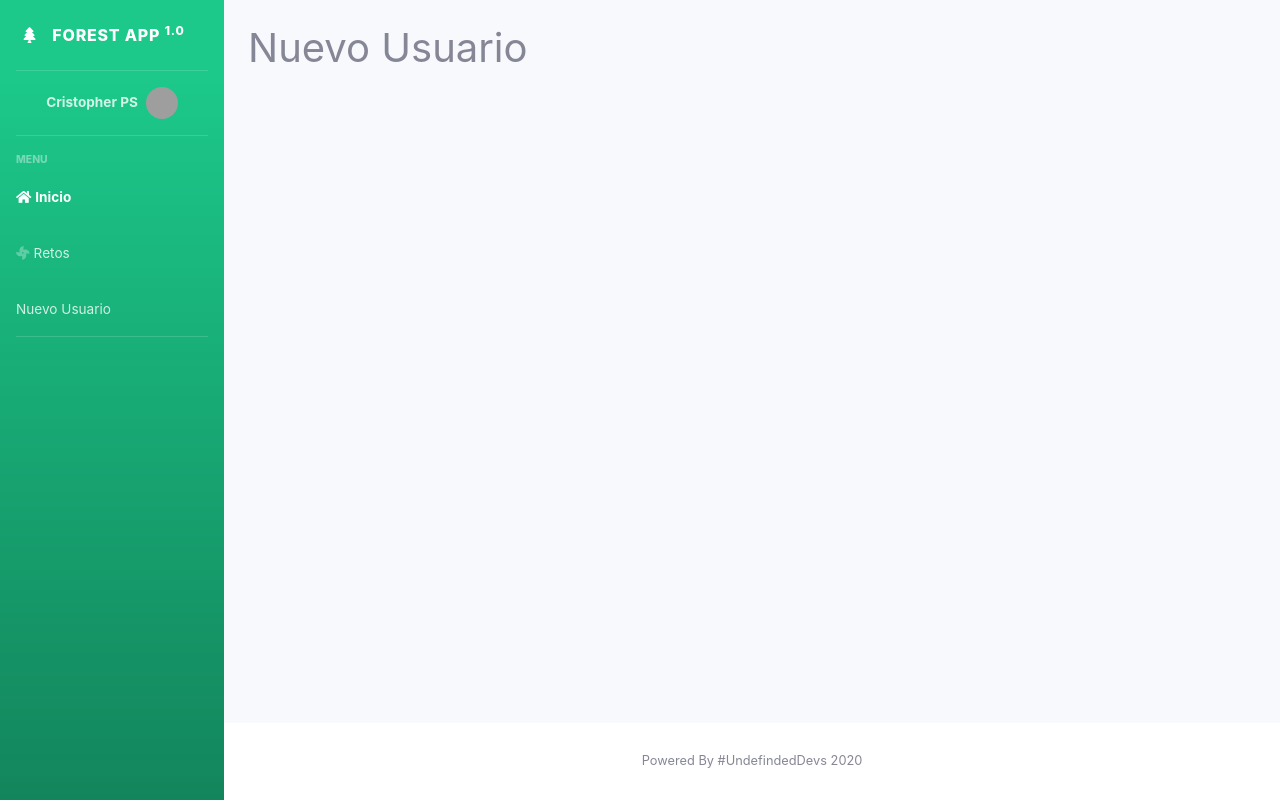
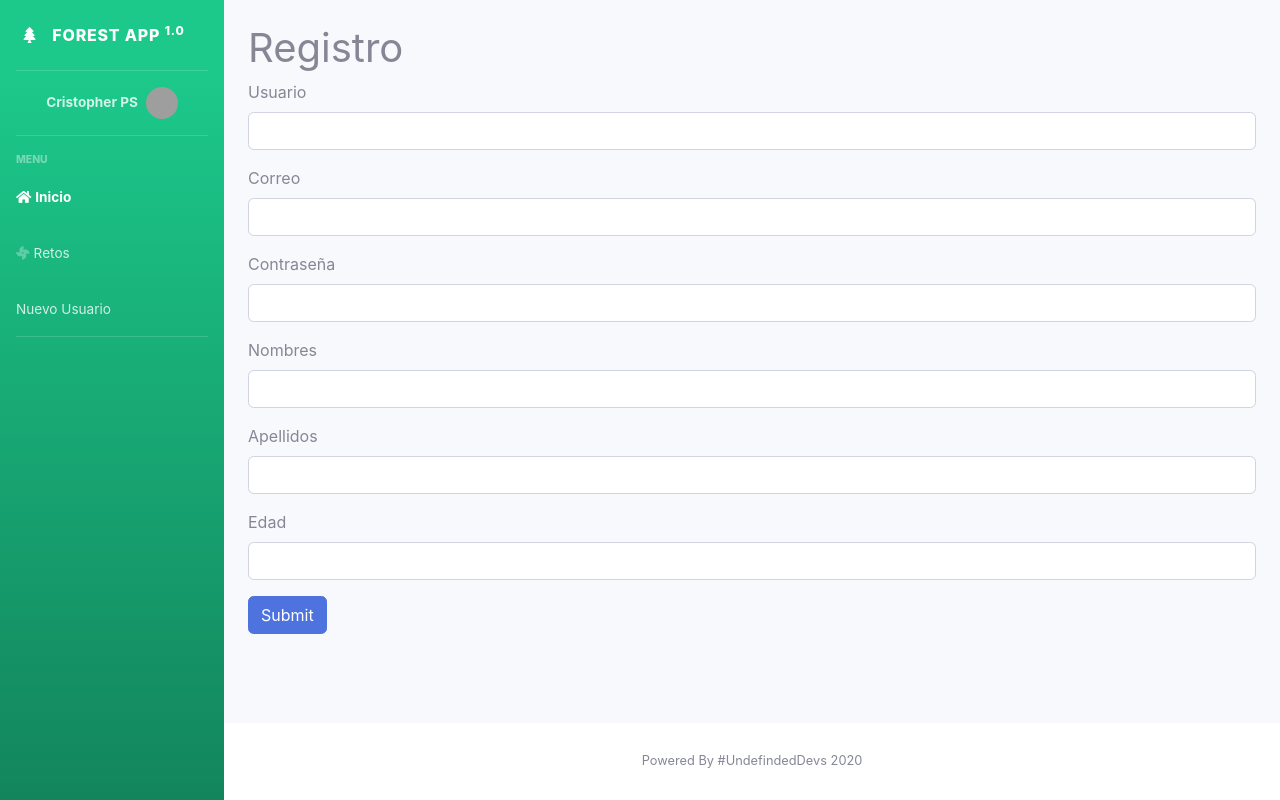
Before and after one commit to Undefined-Devs/forest-app, a Vue app: page /new-user in a window 1280 px wide. Built offline with nearby package versions, Linux system fonts and the light colour scheme; grey boxes are pictures that could not be loaded.

Commit message:
Update Register View

```diff
--- a/src/views/NewUser.vue
+++ b/src/views/NewUser.vue
@@ -3,18 +3,47 @@
   <div id="content-wrapper" class="d-flex flex-column">
     <!-- Main Content -->
     <div id="content">
-
       <!-- Begin Page Content -->
       <div class="container-fluid mt-4">
-        <h1>Nuevo Usuario</h1>
+        <div class="row">
+          <div class="col-md-12">
+            <h1>Registro</h1>
+            <form role="form">
+              <div class="form-group">
+                <label for="username"> Usuario </label>
+                <input type="text" class="form-control" id="username" />
+              </div>
+              <div class="form-group">
+                <label for="email"> Correo </label>
+                <input type="email" class="form-control" id="email" />
+              </div>
+              <div class="form-group">
+                <label for="password"> Contraseña </label>
+                <input type="password" class="form-control" id="password" />
+              </div>
+              <div class="form-group">
+                <label for="fist_name"> Nombres </label>
+                <input type="text" class="form-control" id="fist_name" />
+              </div>
+              <div class="form-group">
+                <label for="last_name"> Apellidos </label>
+                <input type="text" class="form-control" id="last_name" />
+              </div>
+              <div class="form-group">
+                <label for="age"> Edad </label>
+                <input type="number" min="1" max="99" class="form-control" id="age" />
+              </div>
+              <button type="submit" class="btn btn-primary">Submit</button>
+            </form>
+          </div>
+        </div>
       </div>
       <!-- /.container-fluid -->
     </div>
     <!-- End of Main Content -->
 
     <!-- Footer -->
-    <vue-footer/>
-
+    <vue-footer />
   </div>
   <!-- End of Content Wrapper -->
 </template>
@@ -22,6 +51,6 @@
 <script>
 // @ is an alias to /src
 export default {
-  name: 'NewUser',
+  name: "NewUser",
 };
 </script>
```
Also changed, not shown: 1 other file (tests, documents, lock files or other folders).
